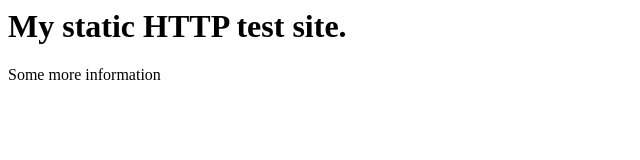
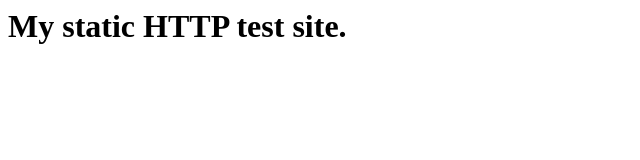
Before and after one commit to jbeers/static-http-test, a plain HTML site: page src/index.html in a window 1280 px wide. Shown: the whole page, without its empty margins (0-640 px from the left). Drawn offline with Linux system fonts and the light colour scheme.

Commit message:
Update namespace

```diff
--- a/src/index.html
+++ b/src/index.html
@@ -2,9 +2,6 @@
 
 <body>
     <h1>My static HTTP test site.</h1>
-
-    <p>Some more information</p>
-
 </body>
 
 </html>
```
Also changed, not shown: 1 other file.
